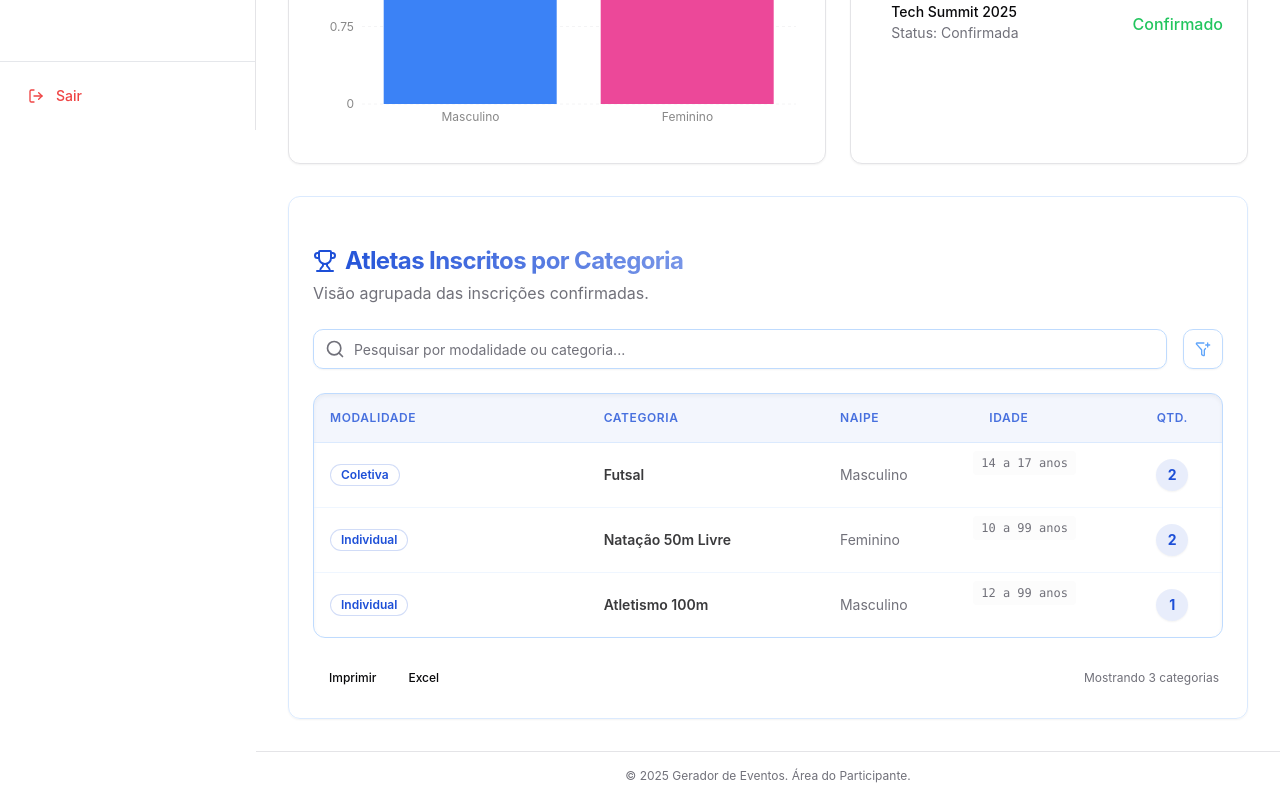
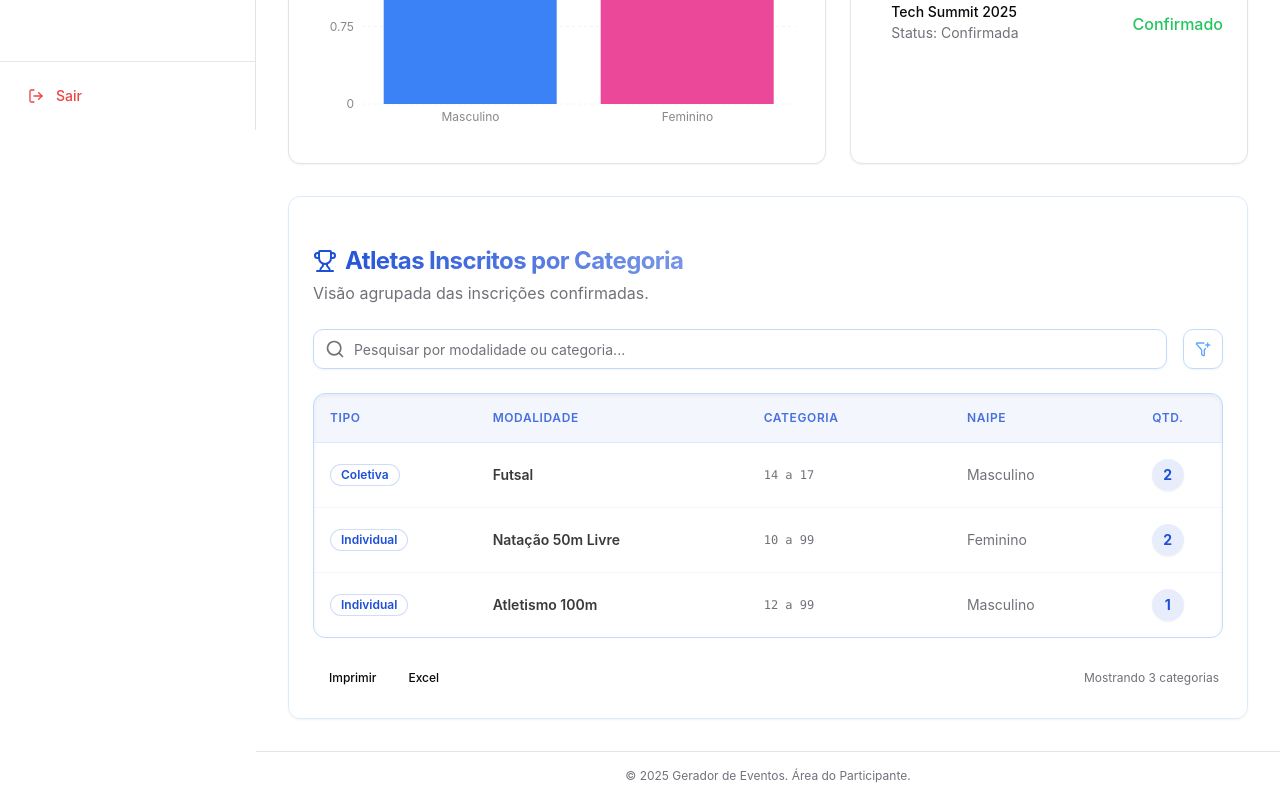
Before and after one commit to AtilaMedeiros/gerador-de-eventos_ultimo, a React (Vite) app: page /area-do-participante/inicio in a window 1280 px wide. Shown: the part 670-1470 px from the top of the page. Built offline with nearby package versions, Linux system fonts and the light colour scheme; sample sign-in values are in the browser's storage.

Commit message:
feat: Ajusta rótulo de filtro e reordena/renomeia colunas na tabela de eventos do participante.

```diff
--- a/src/pages/participant/ParticipantHome.tsx
+++ b/src/pages/participant/ParticipantHome.tsx
@@ -230,7 +230,7 @@ function InscribedAthletesTable({ inscriptions, events }: { inscriptions: any[],
   const filterFields: FilterFieldConfig[] = [
     {
       key: 'categoryName',
-      label: 'Categoria',
+      label: 'Modalidade',
       icon: <Trophy className="size-3.5" />,
       type: 'text',
       placeholder: 'Ex: Futsal',
@@ -358,10 +358,10 @@ function InscribedAthletesTable({ inscriptions, events }: { inscriptions: any[],
         <Table>
           <TableHeader className="bg-primary/5">
             <TableRow className="hover:bg-transparent border-b border-blue-100 dark:border-blue-900/30">
-              <TableHead className="w-[220px] font-semibold text-primary/80 h-12 uppercase text-xs tracking-wider">Modalidade</TableHead>
-              <TableHead className="w-[190px] font-semibold text-primary/80 h-12 uppercase text-xs tracking-wider">Categoria</TableHead>
+              <TableHead className="w-[120px] font-semibold text-primary/80 h-12 uppercase text-xs tracking-wider">Tipo</TableHead>
+              <TableHead className="w-[200px] font-semibold text-primary/80 h-12 uppercase text-xs tracking-wider">Modalidade</TableHead>
+              <TableHead className="w-[150px] font-semibold text-primary/80 h-12 uppercase text-xs tracking-wider">Categoria</TableHead>
               <TableHead className="w-[120px] font-semibold text-primary/80 h-12 uppercase text-xs tracking-wider">Naipe</TableHead>
-              <TableHead className="w-[120px] font-semibold text-primary/80 h-12 uppercase text-xs tracking-wider">Idade</TableHead>
               <TableHead className="w-[80px] font-semibold text-primary/80 h-12 uppercase text-xs tracking-wider text-center">Qtd.</TableHead>
             </TableRow>
           </TableHeader>
@@ -384,10 +384,10 @@ function InscribedAthletesTable({ inscriptions, events }: { inscriptions: any[],
                     </Badge>
                   </TableCell>
                   <TableCell className="font-semibold text-foreground/80">{row.categoryName}</TableCell>
+                  <TableCell className="text-muted-foreground font-mono text-xs">
+                    {row.ageRange}
+                  </TableCell>
                   <TableCell className="capitalize text-muted-foreground">{row.gender}</TableCell>
-                  <TableCell className="text-muted-foreground font-mono text-xs bg-muted/30 px-2 py-1 rounded inline-block w-fit my-2">
-                    {row.ageRange} anos
-                  </TableCell>
                   <TableCell className="text-center">
                     <div className="flex items-center justify-center">
                       <div className="h-8 w-8 rounded-full bg-primary/10 text-primary font-bold flex items-center justify-center text-sm shadow-sm group-hover:bg-primary group-hover:text-primary-foreground transition-all duration-300 transform group-hover:scale-110">
```
